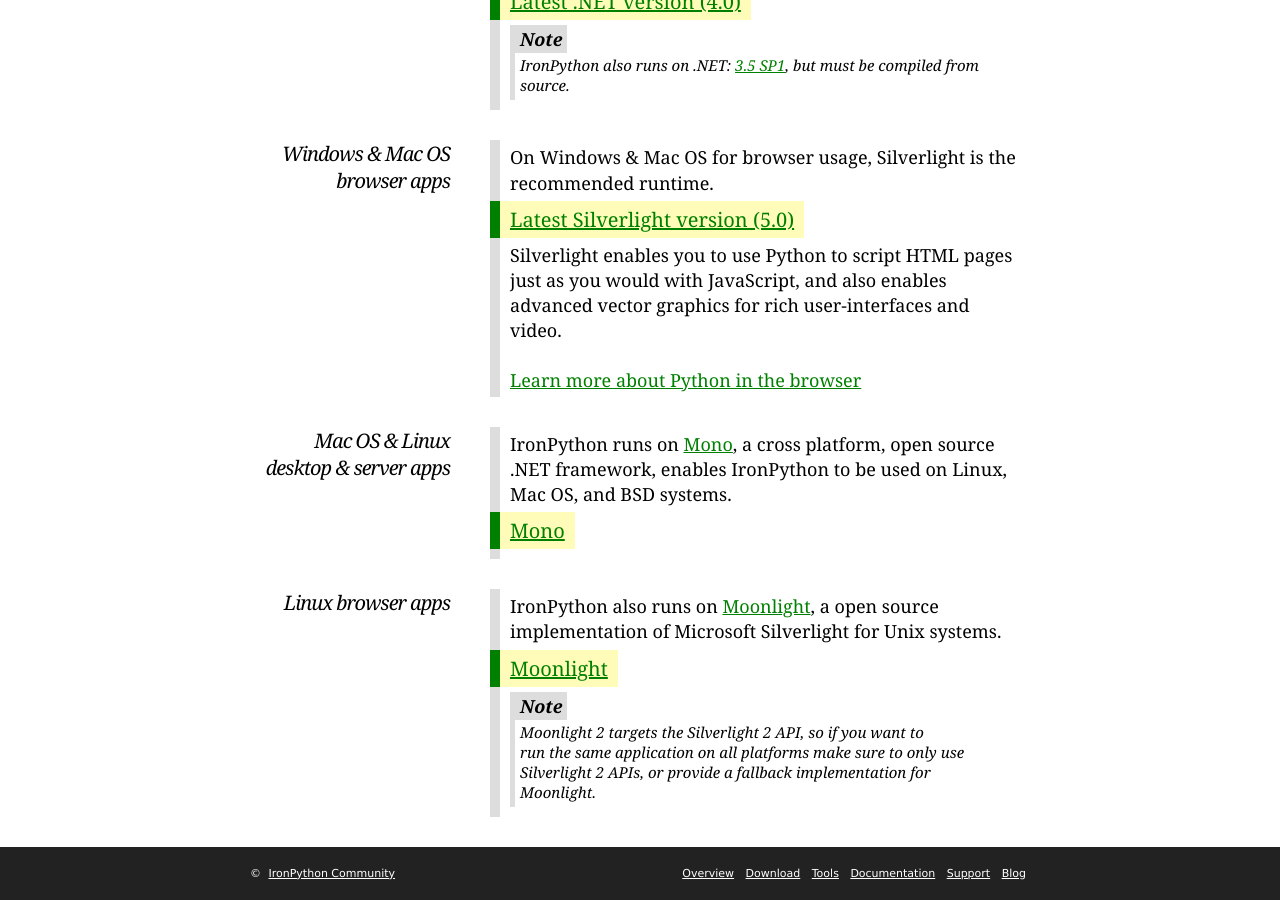
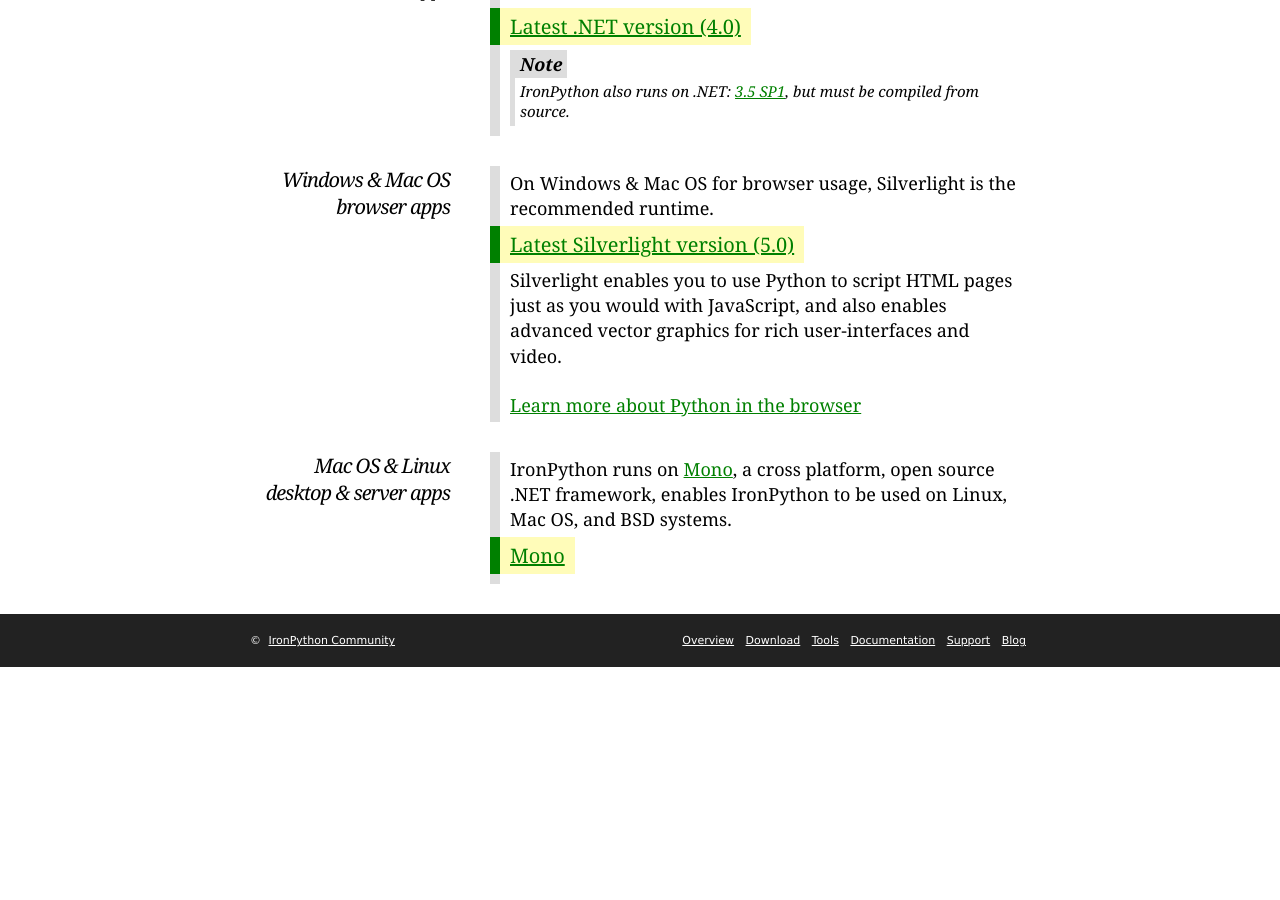
Before and after one commit to IronLanguages/ironpython.net, a Jekyll site: the page built from download/index.html, in a window 1280 px wide and 900 px high, scrolled down 932 px. Built offline with Jekyll 4.4.1, drawn with Linux system fonts in a browser that asks for light colours; after the commit the page ends 1599 px from its top, so only the background shows below that; some of the changed text lies outside the part shown.

Commit message:
Add 2.7.4 RC release.

```diff
--- a/announcements/index.html
+++ b/announcements/index.html
@@ -36,6 +36,10 @@
 </div>
 
 <div id="body">
+    <div class="strip admonition">
+        <p class="first admonition-title">August 17, 2013</p>
+        <p><a class="reference external" href="http://ironpython.codeplex.com/releases/view/106471">IronPython 2.7.4 Release Candidate</a> is now available!</p>
+    </div>
   <div class="strip admonition">
 <p class="first admonition-title">July 6, 2012</p>
 <p><a class="reference external" href="http://ironpython.codeplex.com/releases/view/81726">IronPython 2.7.3</a> is now available!</p>
--- a/download/index.html
+++ b/download/index.html
@@ -8,22 +8,25 @@
     <p>The latest stable version of IronPython is <a class="reference external" href="http://ironpython.codeplex.com/releases/view/81726">IronPython 2.7.3</a>, which is
     compatible with <a class="reference external" href="http://www.python.org/download/releases/2.7/">Python 2.7</a>.</p>
     <div class="download col container">
-<a class="reference external" href="http://ironpython.codeplex.com/releases/view/81726">Download IronPython 2.7.3</a></div>
+        <a class="reference external" href="http://ironpython.codeplex.com/releases/view/81726">Download IronPython 2.7.3</a>
+    </div>
     <p>If you need compatibility with <a class="reference external" href="http://www.python.org/download/releases/2.5/">Python 2.5</a> or <a class="reference external" href="http://www.python.org/download/releases/2.6/">Python 2.6</a>, take a look at
     <a class="reference external" href="http://ironpython.codeplex.com/Release/ProjectReleases.aspx?ReleaseId=30416">IronPython 2.0.3</a> and <a class="reference external" href="http://ironpython.codeplex.com/releases/view/41236">IronPython 2.6.2</a>, respectively. However they are
     no longer being maintained.</p>
 </div>
 <div class="section" id="latest-version">
     <h1>Latest version</h1>
-<p>The latest version of IronPython is <a class="reference external" href="http://ironpython.codeplex.com/releases/view/81726">IronPython 2.7.3</a>.</p>
+    <p>The latest version of IronPython is <a class="reference external" href="http://ironpython.codeplex.com/releases/view/106471">IronPython 2.7.4 Release Candidate</a>.</p>
     <div class="download col container">
-<a class="reference external" href="http://ironpython.codeplex.com/releases/view/81726">Download IronPython 2.7.3</a></div>
+        <a class="reference external" href="http://ironpython.codeplex.com/releases/view/106471">Download IronPython 2.7.4 Release Candidate</a>
+    </div>
 </div>
 <div class="section" id="source-code">
     <h1>Source code</h1>
     <p>IronPython is an <a class="reference external" href="http://ironpython.codeplex.com">open source project</a> freely available under the <a class="reference external" href="http://ironpython.codeplex.com/license">Apache License (Version 2)</a>.</p>
     <div class="download col container">
-<a class="reference external" href="https://github.com/IronLanguages/main/tree/ipy-2.7">Download IronPython 2.7 Source Code</a></div>
+        <a class="reference external" href="https://github.com/IronLanguages/main/tree/ipy-2.7">Download IronPython 2.7 Source Code</a>
+    </div>
     <p><a class="reference external" href="http://github.com/iron-languages/main">Download latest (zip)</a> | <a class="reference external" href="http://github.com/iron-languages/main">Browse Online</a> | <a class="reference external" href="http://github.com/iron-languages/main">Recent Check-ins</a></p>
     <p><a class="reference external" href="http://github.com/iron-languages/main">Instructions for accessing with Git</a></p>
 </div>
@@ -38,7 +41,8 @@
             <p>On Windows for desktop and server usage, the .NET framework is the
             recommended runtime.</p>
             <div class="download container">
-<a class="reference external" href="http://bit.ly/iron-dotnet40">Latest .NET version (4.0)</a></div>
+                <a class="reference external" href="http://bit.ly/iron-dotnet40">Latest .NET version (4.0)</a>
+            </div>
             <div class="note">
                 <p class="first admonition-title">Note</p>
                 <div class="last line-block">
@@ -54,7 +58,8 @@
             <p>On Windows &amp; Mac OS for browser usage, Silverlight is the recommended
             runtime.</p>
             <div class="download container">
-<a class="reference external" href="http://go.microsoft.com/fwlink/?linkid=150228">Latest Silverlight version (5.0)</a></div>
+                <a class="reference external" href="http://go.microsoft.com/fwlink/?linkid=150228">Latest Silverlight version (5.0)</a>
+            </div>
             <p>Silverlight enables you to use Python to script HTML pages just as
             you would with JavaScript, and also enables advanced vector graphics
             for rich user-interfaces and video.</p>
@@ -71,26 +76,7 @@
         <a class="reference external" href="http://www.mono-project.com">Mono</a>, a cross platform, open source .NET framework,
         enables IronPython to be used on Linux, Mac OS, and BSD systems.</p>
         <div class="download container">
-<a class="reference external" href="http://www.mono-project.com">Mono</a></div>
-</div>
-</div>
-<div class="section" id="linux-browser-apps">
-<h2>Linux browser apps</h2>
-<div class="strip container">
-<p>IronPython also runs on <a class="reference external" href="http://www.mono-project.com/Moonlight">Moonlight</a>, a open source
-implementation of Microsoft Silverlight for Unix systems.</p>
-<div class="download container">
-<a class="reference external" href="http://www.mono-project.com/Moonlight">Moonlight</a></div>
-<div class="note">
-<p class="first admonition-title">Note</p>
-<div class="last line-block">
-<div class="line">Moonlight 2 targets the Silverlight 2 API, so if you want to</div>
-<div class="line">run the same application on all platforms make sure to only use</div>
-<div class="line">Silverlight 2 APIs, or provide a fallback implementation for</div>
-<div class="line">Moonlight.</div>
+            <a class="reference external" href="http://www.mono-project.com">Mono</a>
         </div>
     </div>
 </div>
-</div>
-</div>
-</div>
--- a/index.html
+++ b/index.html
@@ -15,6 +15,10 @@
 </div>
 <div class="section" id="announcements">
     <h1>Announcements</h1>
+    <div class="strip admonition">
+        <p class="first admonition-title">August 17, 2013</p>
+        <p><a class="reference external" href="http://ironpython.codeplex.com/releases/view/106471">IronPython 2.7.4 Release Candidate</a> is now available!</p>
+    </div>
     <div class="strip admonition">
         <p class="first admonition-title">July 6, 2012</p>
         <p><a class="reference external" href="http://ironpython.codeplex.com/releases/view/81726">IronPython 2.7.3</a> is now available!</p>
```
Lines whose indentation alone changed are shown as unchanged.
